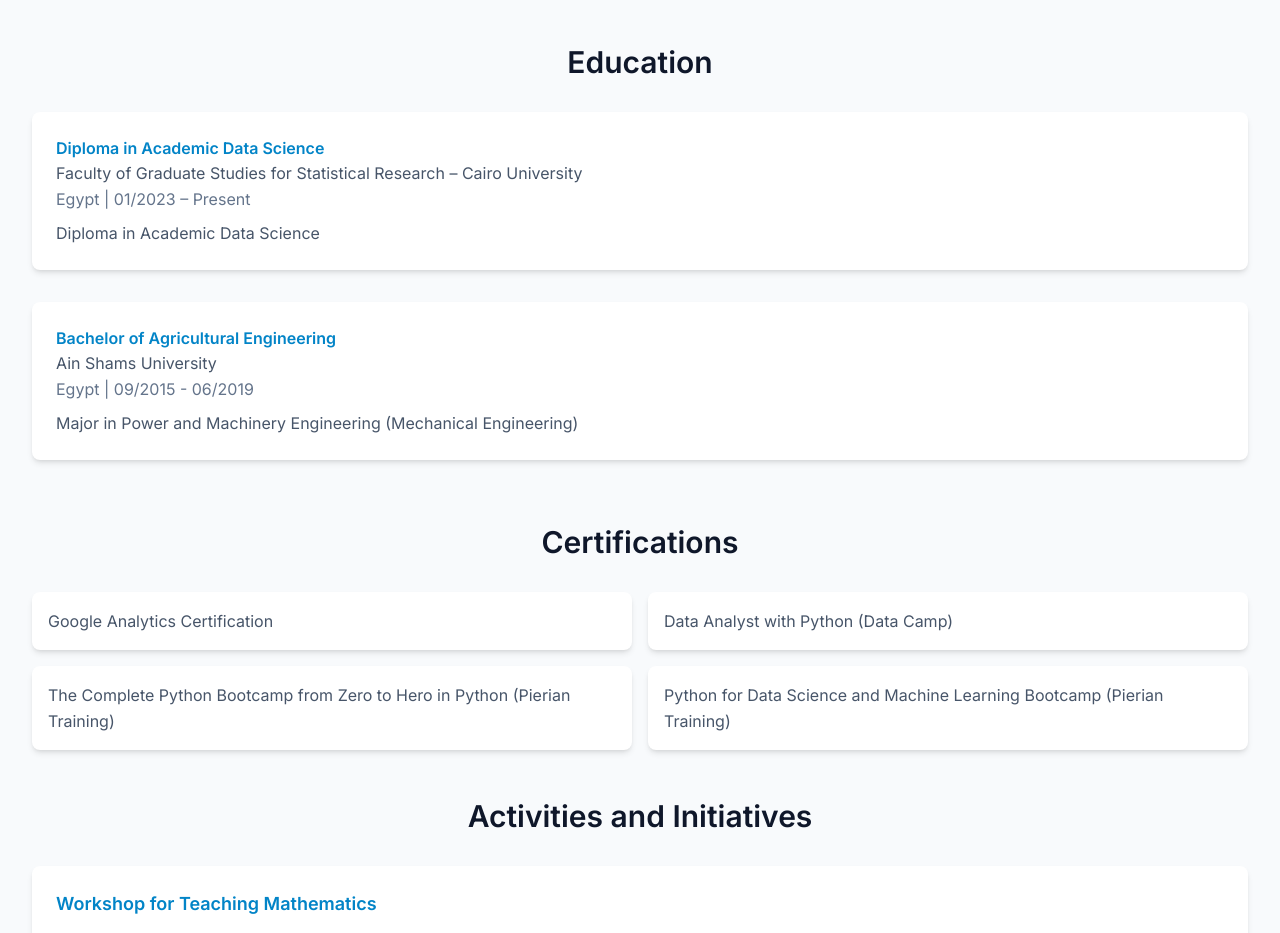
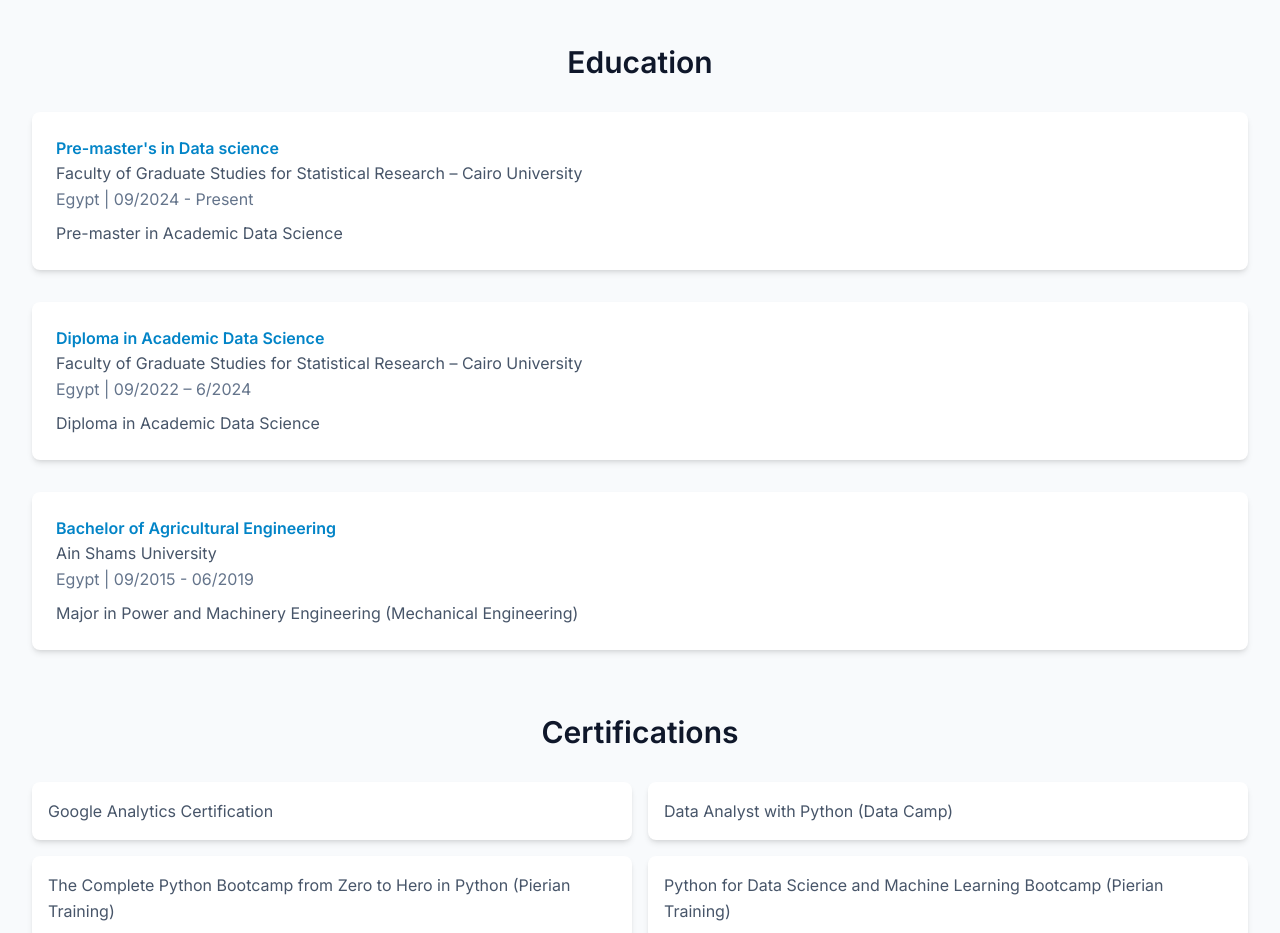
Before and after one commit to Ahmed-DS-ML/portfolio, a React (Vite) app: page / in a window 1280 px wide. Shown: the part 2500-3433 px from the top of the page. Built offline with nearby package versions, Linux system fonts and the light colour scheme.

Commit message:
Update About component

```diff
--- a/src/components/About.jsx
+++ b/src/components/About.jsx
@@ -65,20 +65,20 @@ const About = () => {
   };
 
   const education = [
-    // {
-    //   degree: "Pre-master's in Data science",
-    //   institution:
-    //     "Faculty of Graduate Studies for Statistical Research – Cairo University",
-    //   location: "Egypt",
-    //   period: "09/2023 - Present",
-    //   details: "Pre-master in Academic Data Science",
-    // },
+    {
+      degree: "Pre-master's in Data science",
+      institution:
+        "Faculty of Graduate Studies for Statistical Research – Cairo University",
+      location: "Egypt",
+      period: "09/2024 - Present",
+      details: "Pre-master in Academic Data Science",
+    },
     {
       degree: "Diploma in Academic Data Science",
       institution:
         "Faculty of Graduate Studies for Statistical Research – Cairo University",
       location: "Egypt",
-      period: "01/2023 – Present",
+      period: "09/2022 – 6/2024",
       details: "Diploma in Academic Data Science",
     },
     {
```
